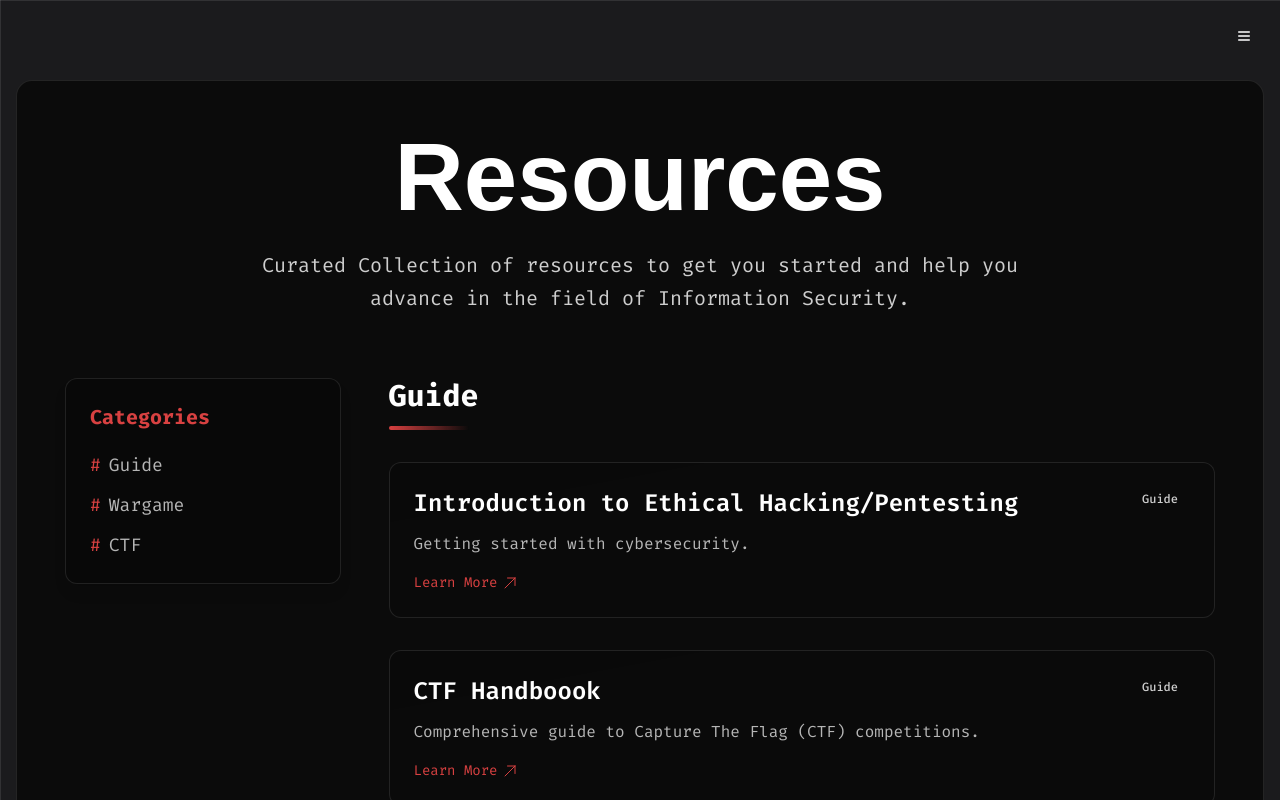
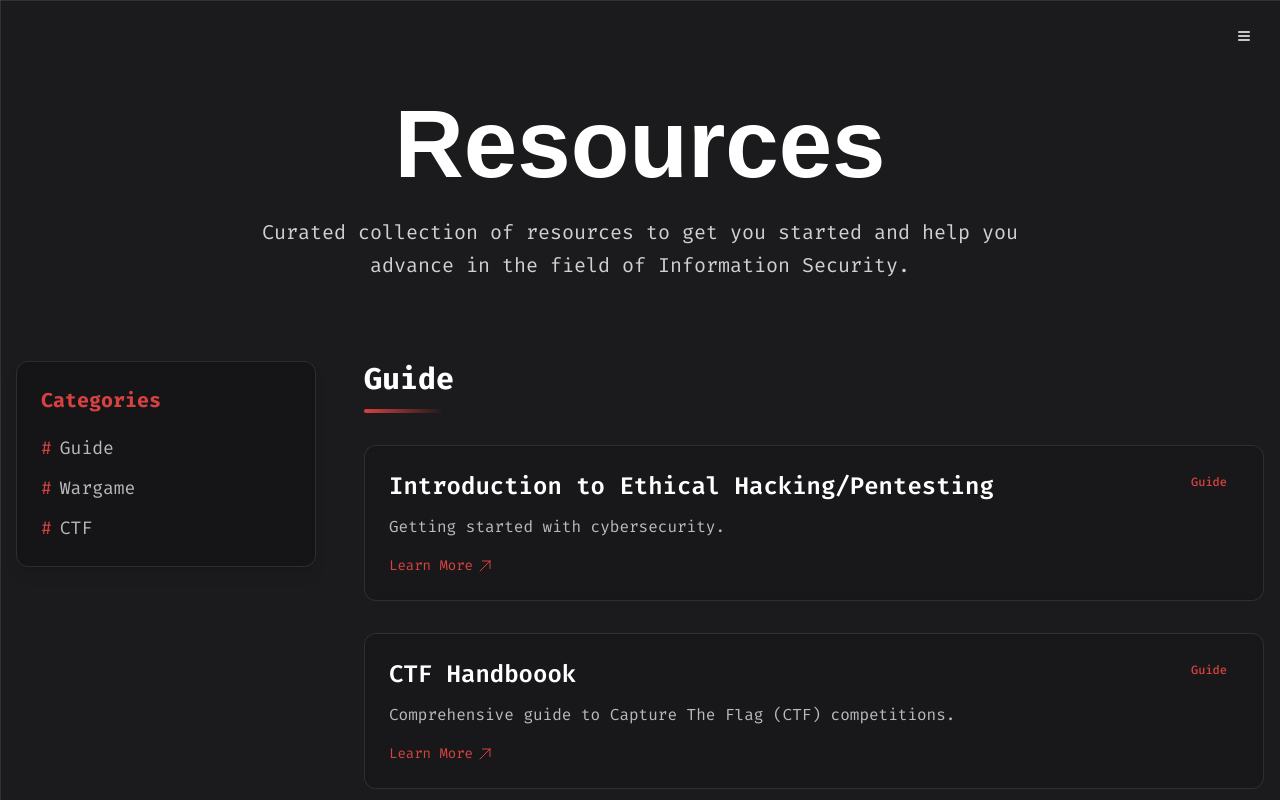
Before and after one commit to CtrlXploit/website, a Next.js app: page /resources in a window 1280 px wide. Shown: the top 800 px of the page. Built offline with nearby package versions, Linux system fonts and the light colour scheme; a web font is replaced by a local one.

Commit message:
feat: add favicon and redesign resources page

```diff
--- a/src/app/resources/page.tsx
+++ b/src/app/resources/page.tsx
@@ -21,7 +21,7 @@ export default function Resources() {
   const groupedResources: Record<string, typeof resources> = {};
 
   resources.forEach((resource) => {
-    const { category } = resource; // now TypeScript knows resource is a Resource
+    const { category } = resource;
     if (!groupedResources[category]) {
       groupedResources[category] = [];
     }
@@ -31,41 +31,36 @@ export default function Resources() {
   const categories = Object.keys(groupedResources);
 
   return (
-    // This is the new parent container that creates the overall box
-    <div className="w-full max-w-7xl mx-auto my-16 bg-[#0b0b0b] border border-white/10 rounded-2xl p-8 md:p-12">
-      {/* The original content starts here, with padding removed as it's now on the parent */}
-      <div className="w-full">
+    <div className="w-full max-w-7xl mx-auto my-20 flex flex-col items-center">
       {/* Header */}
-        <header className="text-center w-full relative mb-16">
+      <header className="text-center w-full mb-20">
         <GlitchText
           speed={1}
           enableShadows={true}
           enableOnHover={true}
-            className="whitespace-nowrap mb-6 text-6xl md:text-7xl lg:text-8xl"
+          className="whitespace-nowrap text-6xl md:text-7xl lg:text-8xl"
         >
           Resources
         </GlitchText>
-          <p className="text-xl text-foreground/80 max-w-3xl mx-auto leading-relaxed">
-            Curated Collection of resources to get you started and help you
+        <p className="mt-6 text-xl text-foreground/80 max-w-3xl mx-auto leading-relaxed">
+          Curated collection of resources to get you started and help you
           advance in the field of Information Security.
         </p>
       </header>
 
-        {/* Documentation Layout */}
+      {/* Layout */}
       <div className="w-full flex flex-col md:flex-row gap-12">
         {/* Sidebar */}
         <aside className="md:w-1/4">
-            <div className="sticky top-24 p-6 bg-black/20 border border-white/10 rounded-xl shadow-lg backdrop-blur-sm">
-              <h3 className="text-xl font-bold text-primary mb-5">
-                Categories
-              </h3>
+          <div className="sticky top-24 p-6 rounded-xl border border-white/10 bg-black/20 backdrop-blur-sm shadow-lg">
+            <h3 className="text-xl font-bold text-primary mb-5">Categories</h3>
             <nav>
               <ul className="space-y-3">
                 {categories.map((category) => (
                   <li key={category}>
                     <a
                       href={`#${slugify(category)}`}
-                        className="flex items-center text-lg text-foreground/70 hover:text-primary transition-all duration-300 transform hover:translate-x-1"
+                      className="flex items-center text-lg text-foreground/70 hover:text-primary transition-all duration-300 hover:translate-x-1"
                     >
                       <span className="mr-2 text-primary">#</span> {category}
                     </a>
@@ -78,7 +73,7 @@ export default function Resources() {
 
         {/* Main Content */}
         <main className="md:w-3/4">
-            <div className="space-y-16">
+          <div className="space-y-20">
             {Object.entries(groupedResources).map(([category, items]) => (
               <section
                 key={category}
@@ -96,18 +91,13 @@ export default function Resources() {
                       href={res.link}
                       target="_blank"
                       rel="noopener noreferrer"
-                        className="group relative block bg-gradient-to-br from-black/10 to-black/5 border border-white/10 rounded-xl p-6 w-full text-left transition-all duration-500 hover:border-primary/50 hover:shadow-2xl hover:shadow-primary/10 overflow-hidden before:absolute before:inset-0 before:bg-gradient-to-br before:from-primary/20 before:to-transparent before:opacity-0 group-hover:before:opacity-100 before:transition-opacity before:duration-500"
+                      className="group relative block rounded-xl border border-white/10 bg-black/10 backdrop-blur-sm p-6 transition-all duration-500 hover:border-primary/40 hover:bg-primary/5 hover:shadow-lg"
                     >
-                        <div className="relative z-10">
                       <div className="flex items-start justify-between mb-3">
-                            <h3
-                              className={`text-2xl font-semibold ${"text-foreground"} group-hover:text-primary transition-colors duration-300`}
-                            >
+                        <h3 className="text-2xl font-semibold text-foreground group-hover:text-primary transition-colors duration-300">
                           {res.title}
                         </h3>
-                            <span
-                              className={`px-3 py-1 text-xs font-medium rounded-full ml-4 opacity-80`}
-                            >
+                        <span className="px-3 py-1 text-xs font-medium rounded-full bg-primary/10 text-primary">
                           {res.category}
                         </span>
                       </div>
@@ -115,10 +105,8 @@ export default function Resources() {
                         {res.description}
                       </p>
                       <span className="flex items-center text-primary group-hover:text-white transition-colors duration-300 text-sm">
-                            Learn More{" "}
-                            <ArrowUpRightIcon className="ml-1 w-4 h-4" />
+                        Learn More <ArrowUpRightIcon className="ml-1 w-4 h-4" />
                       </span>
-                        </div>
                     </a>
                   ))}
                 </div>
@@ -128,6 +116,5 @@ export default function Resources() {
         </main>
       </div>
     </div>
-    </div>
   );
 }
```
Also changed, not shown: public/favicon.png (added). Lines whose indentation alone changed are shown as unchanged.
